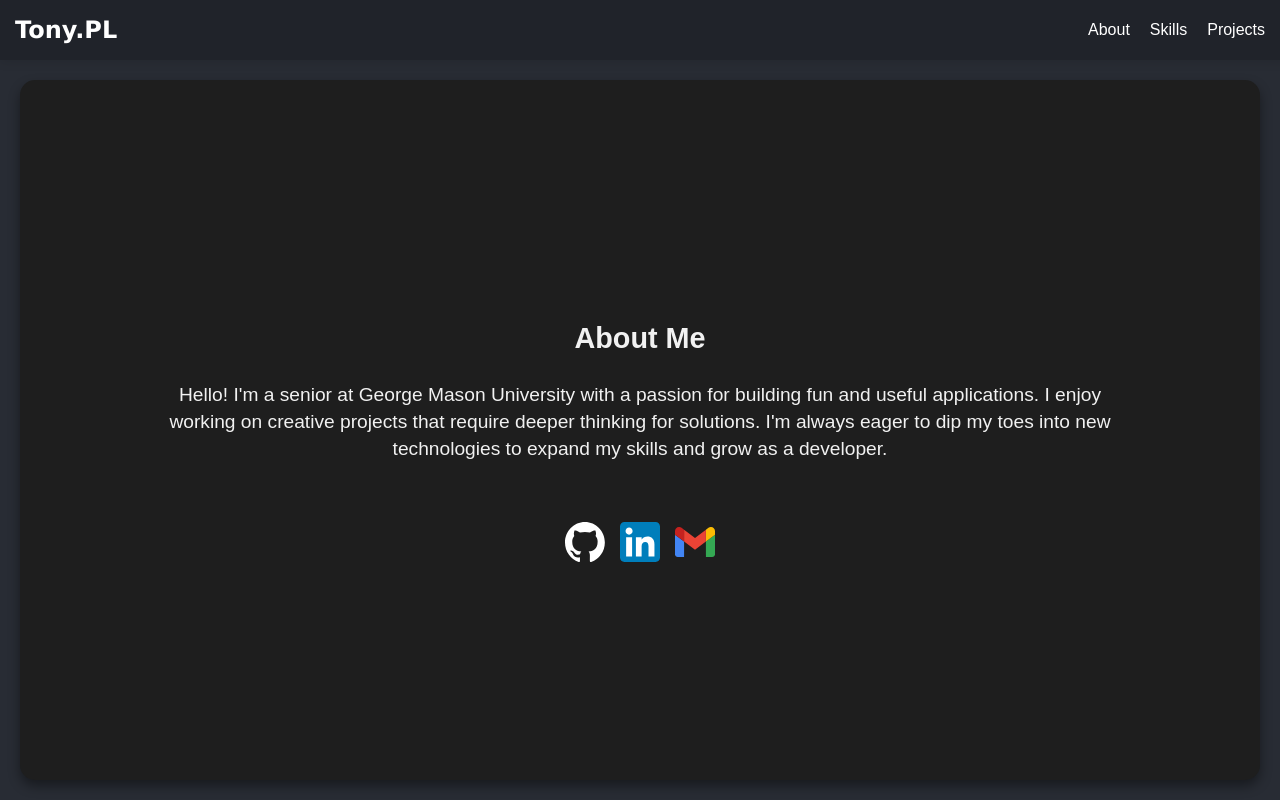
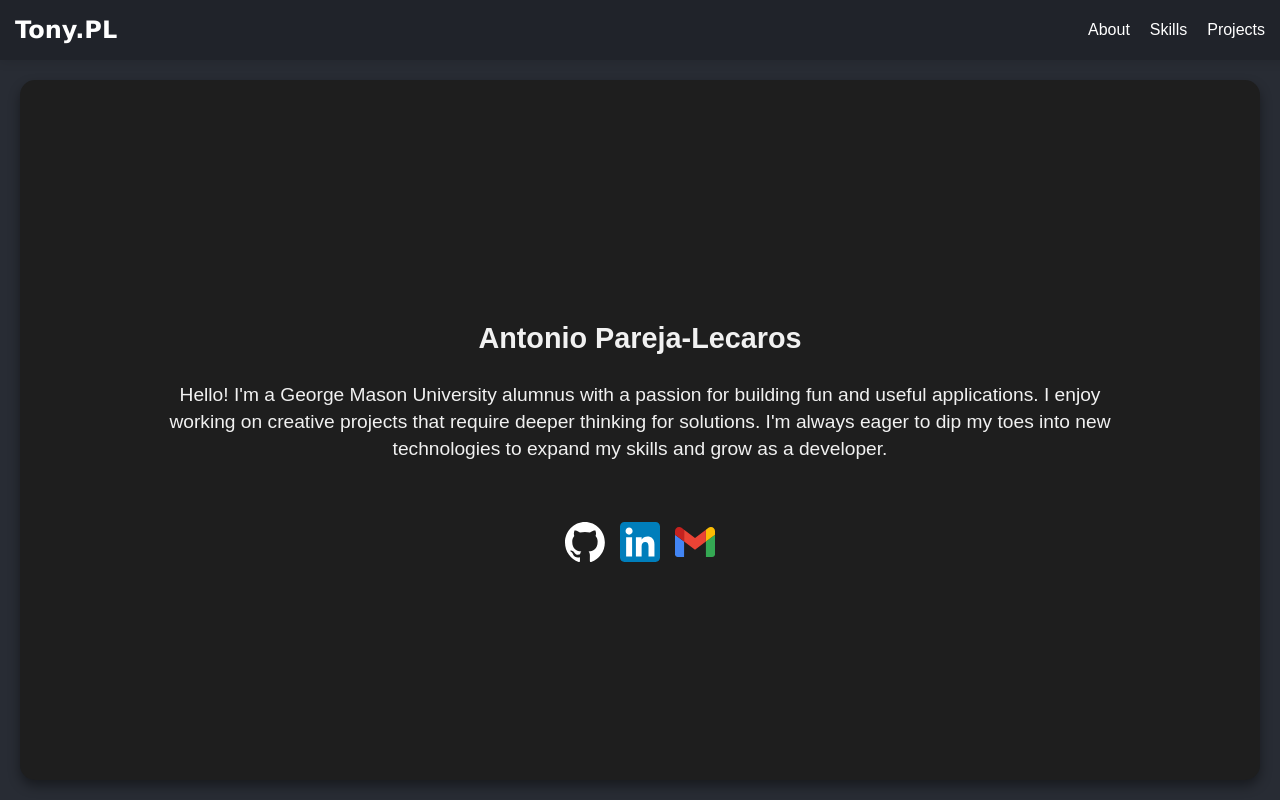
Before and after one commit to toeneeoh/toeneeoh.github.io, a React (Create React App) app: page / in a window 1280 px wide. Built offline with nearby package versions, Linux system fonts and the light colour scheme.

Commit message:
update about

```diff
--- a/src/components/About/About.js
+++ b/src/components/About/About.js
@@ -9,9 +9,9 @@ const About = () => {
   return (
     <div className="about-container">
       <div className="about">
-        <h2>About Me</h2>
+        <h2>Antonio Pareja-Lecaros</h2>
         <p>
-          Hello! I'm a senior at George Mason University with a passion for building fun and useful applications.
+          Hello! I'm a George Mason University alumnus with a passion for building fun and useful applications.
           I enjoy working on creative projects that require deeper thinking for solutions.
           I'm always eager to dip my toes into new technologies to expand my skills and grow as a developer.
         </p>
```
